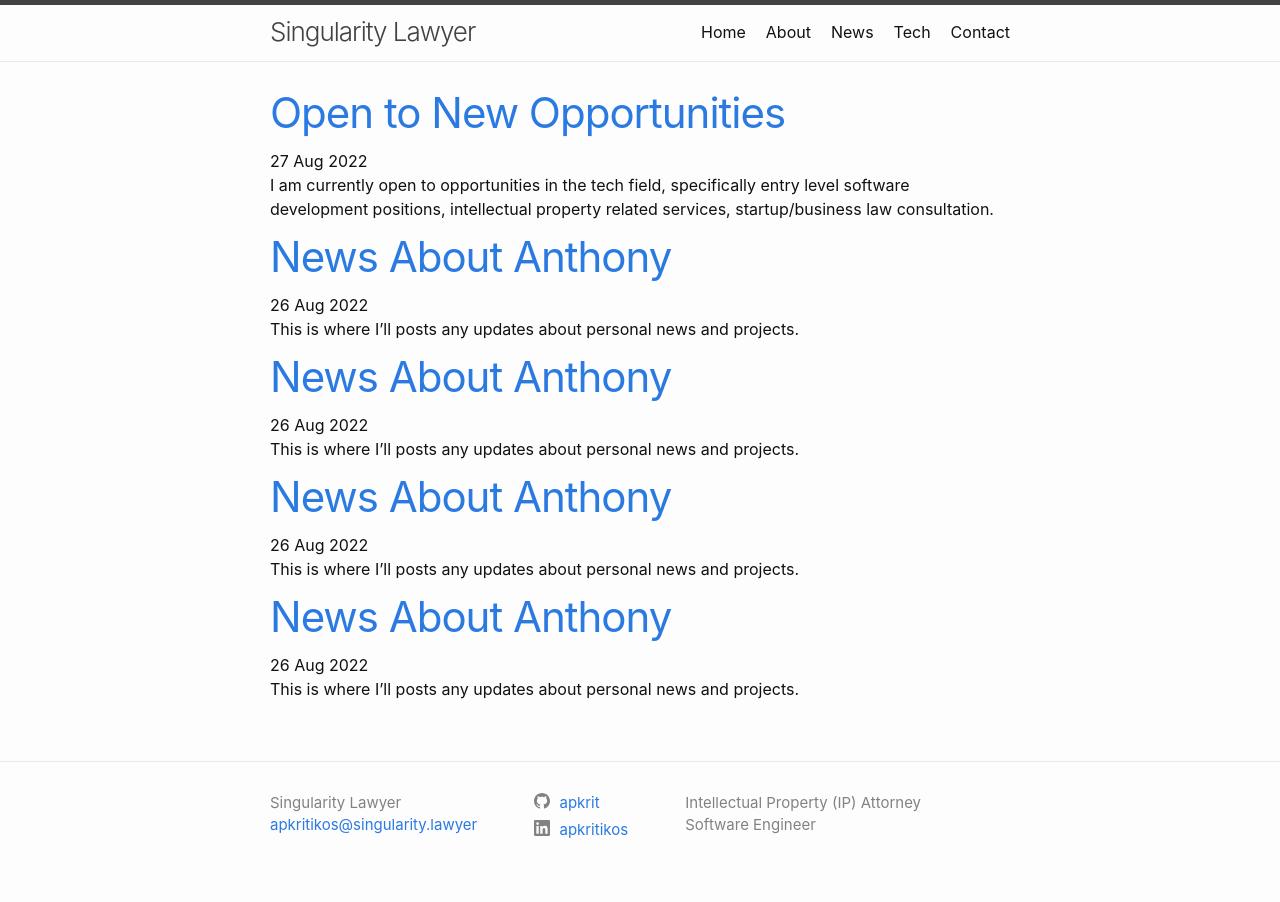
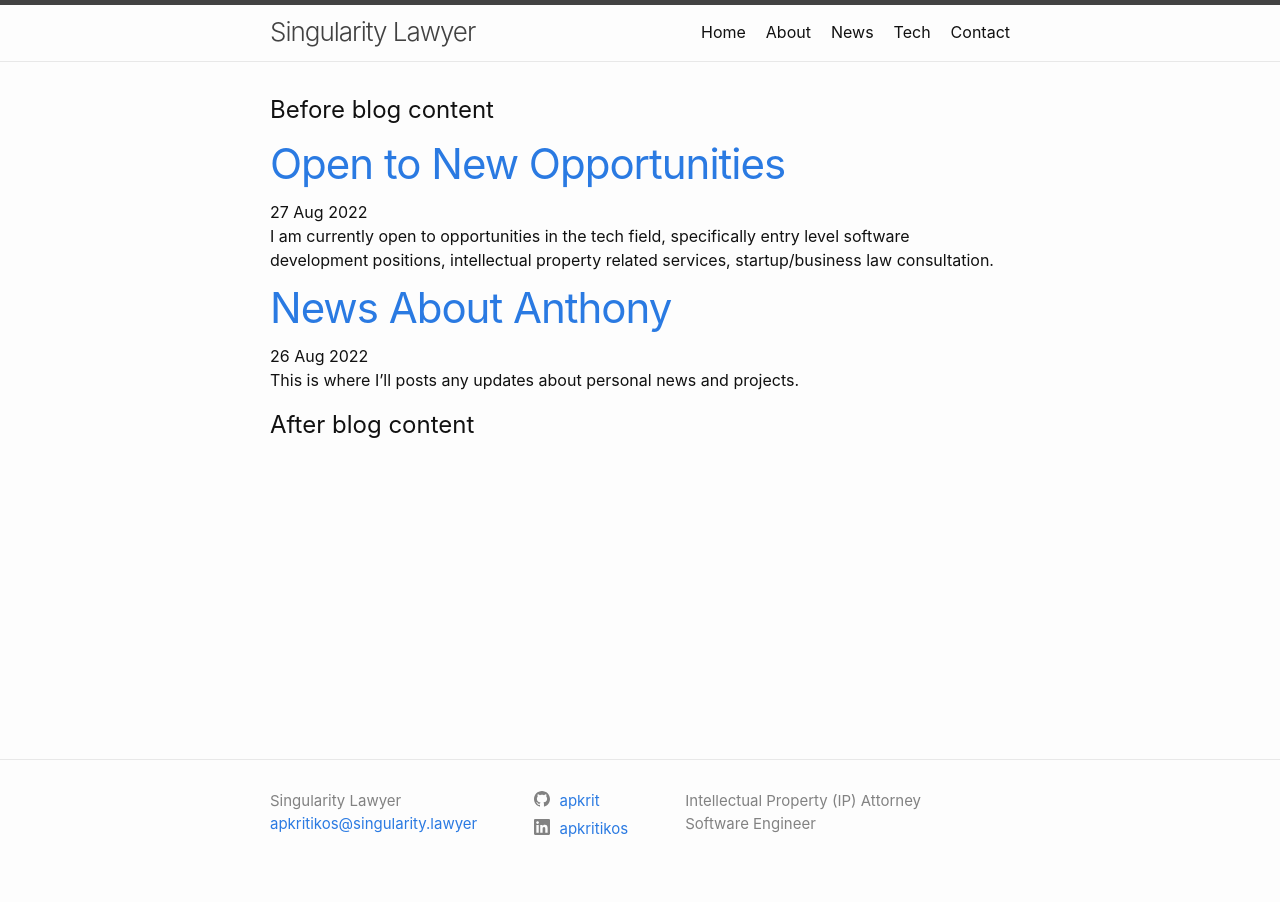
Before and after one commit to apkrit/apkrit.github.io, a Jekyll site: the page built from news.md, in a window 1280 px wide. Built offline with Jekyll 4.4.1, drawn with Linux system fonts in a browser that asks for light colours; the list of posts is cut into pages by our own code.

Commit message:
Fixing pagination

```diff
--- a/_config.yml
+++ b/_config.yml
@@ -39,61 +39,15 @@ header_pages:
 
 ############################################################
 # Site configuration for the Jekyll 3 Pagination Gem
-# The values here represent the defaults if nothing is set
+# Pagination Settings
 pagination:
-
-  # Site-wide kill switch, disabled here it doesn't run at all
   enabled: true
-
-  # Set to 'true' to enable pagination debugging. This can be enabled in the site config or only for individual pagination pages
-  debug: false
-
-  # The default document collection to paginate if nothing is specified ('posts' is default)
-  collection: 'posts'
-
-  # How many objects per paginated page, used to be `paginate` (default: 0, means all)
-  per_page: 5
-
-  # The permalink structure for the paginated pages (this can be any level deep)
-  permalink: '/page/:num/' # Pages are index.html inside this folder (default)
-  #permalink: '/page/:num.html' # Pages are simple html files
-  #permalink: '/page/:num' # Pages are html files, linked jekyll extensionless permalink style.
-
-  # Optional the title format for the paginated pages (supports :title for original page title, :num for pagination page number, :max for total number of pages)
-  title: ':title - page :num'
-
-  # Limit how many pagenated pages to create (default: 0, means all)
+  per_page: 2
+  permalink: '/page/:num/'
+  title: ' - page :num'
   limit: 0
-
-  # Optional, defines the field that the posts should be sorted on (omit to default to 'date')
   sort_field: 'date'
-
-  # Optional, sorts the posts in reverse order (omit to default decending or sort_reverse: true)
   sort_reverse: true
-
-  # Optional, the default category to use, omit or just leave this as 'posts' to get a backwards-compatible behavior (all posts)
-  category: 'posts'
-
-  # Optional, the default tag to use, omit to disable
-  tag: ''
-
-  # Optional, the default locale to use, omit to disable (depends on a field 'locale' to be specified in the posts,
-  # in reality this can be any value, suggested are the Microsoft locale-codes (e.g. en_US, en_GB) or simply the ISO-639 language code )
-  locale: ''
-
- # Optional,omit or set both before and after to zero to disable.
- # Controls how the pagination trail for the paginated pages look like.
-  trail:
-    before: 2
-    after: 2
-
-  # Optional, the default file extension for generated pages (e.g html, json, xml).
-  # Internally this is set to html by default
-  extension: html
-
-  # Optional, the default name of the index file for generated pages (e.g. 'index.html')
-  # Without file extension
-  indexpage: 'blog'
 
 ############################################################
 
--- a/_layouts/page.html
+++ b/_layouts/page.html
@@ -14,14 +14,10 @@ layout: default
 
     {% if page.title contains 'Contact' %}
       {%- include contactform.html -%}
-    {% endif %}
-
-    {% if page.title contains 'Tech' %}
-      {%- include blog.html -%}
-    {% endif %}
-
-    {% if page.title contains 'News' %}
-      {%- include blog.html -%}
+    {% else %}
+      <h1> Before blog content</h1>
+      {%- include posts.html -%}
+      <h1> After blog content</h1>
     {% endif %}
 
   </div>
--- a/news.md
+++ b/news.md
@@ -1,11 +1,9 @@
 ---
-# Feel free to add content and custom Front Matter to this file.
-# To modify the layout, see https://jekyllrb.com/docs/themes/#overriding-theme-defaults
-
 layout: page
 title: News
-permalink: /news
+permalink: /news/
 pagination:
   enabled: true
   category: news
+  permalink: /:num/
 ---
```
Also changed, not shown: tech.md (+2 -4 lines), _includes/posts.html (renamed from _includes/blog.html).
